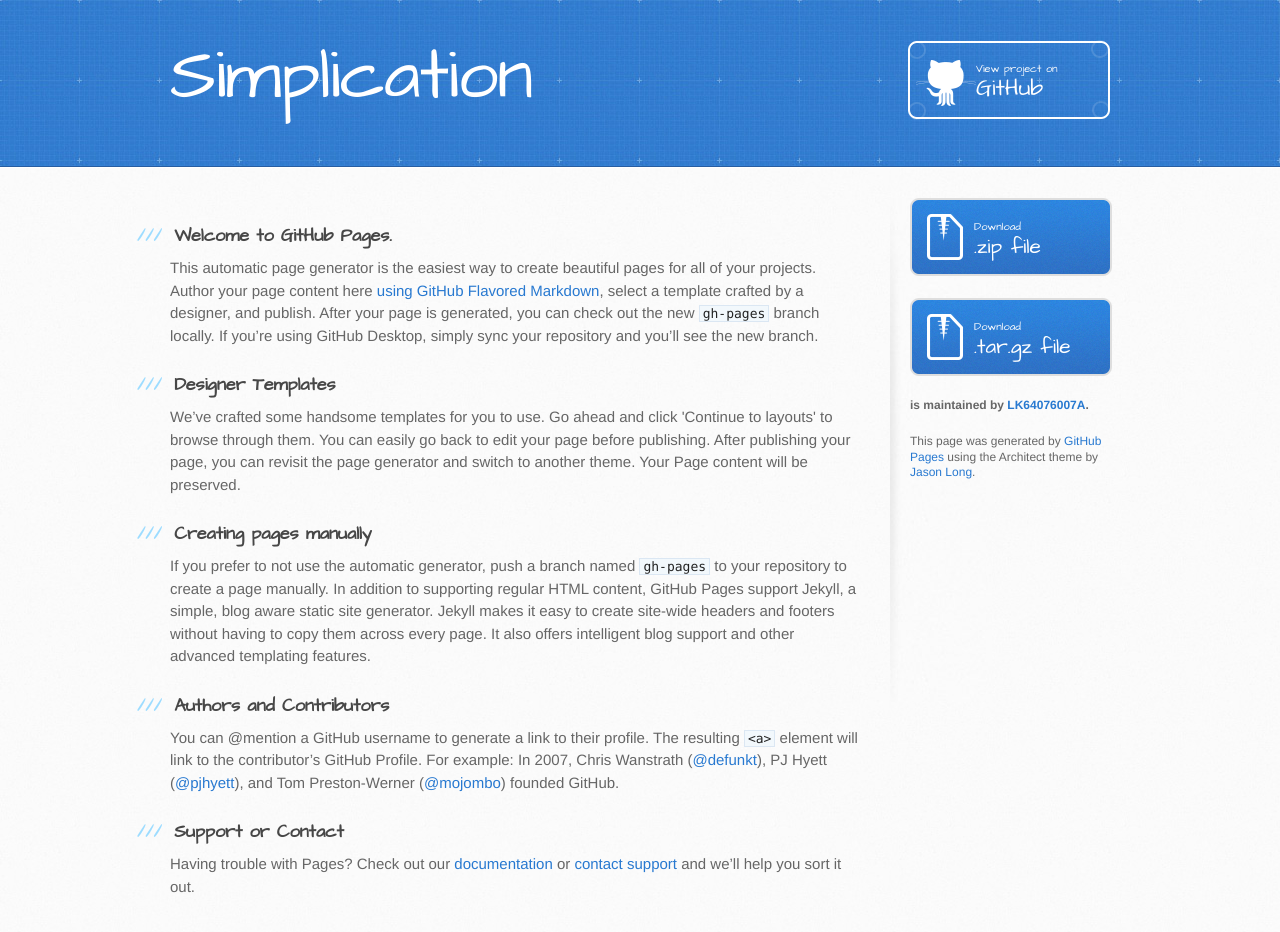
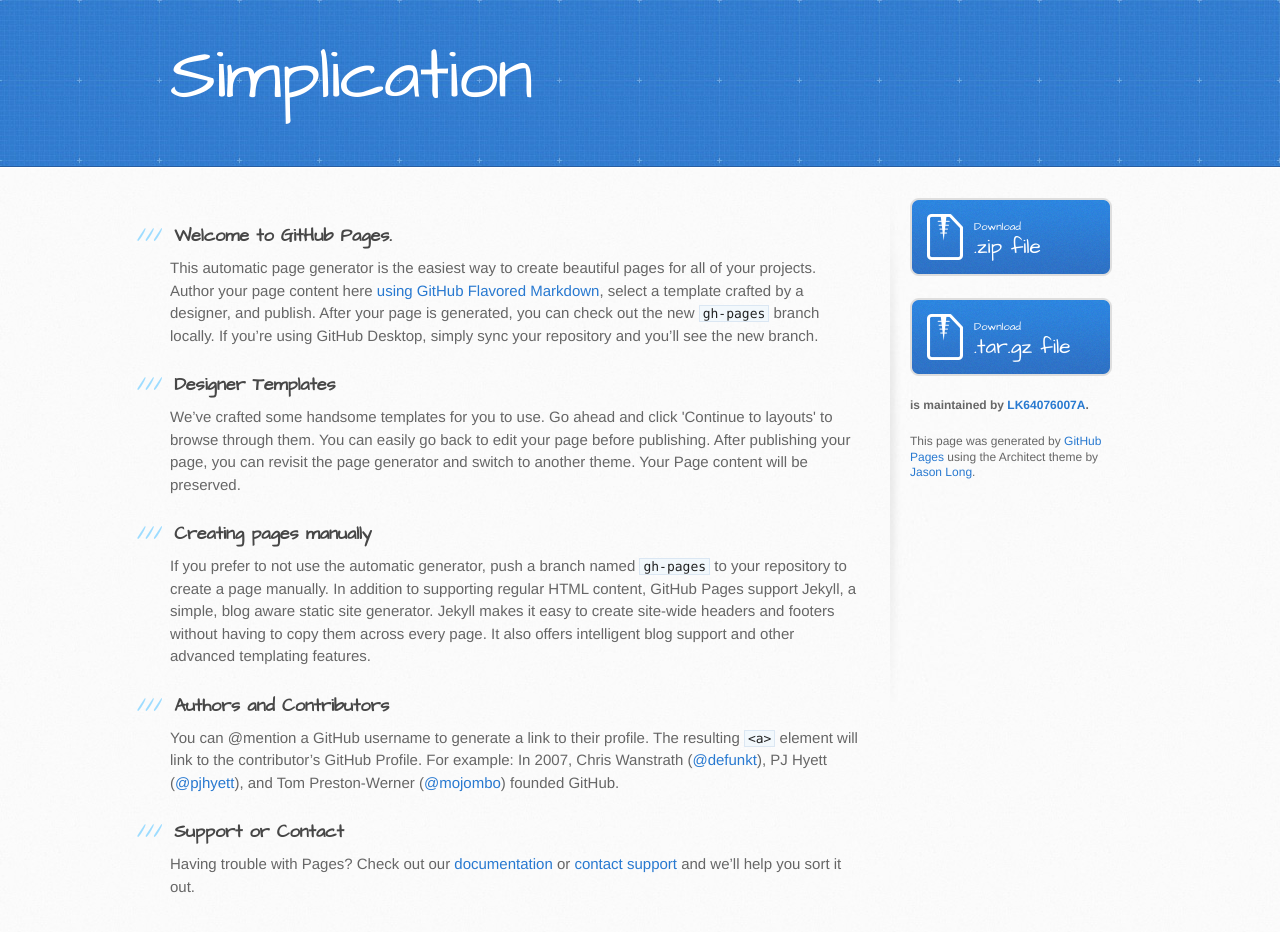
Before and after one commit to LK64076007A/simplication, a plain HTML site: page index.html in a window 1280 px wide. Drawn offline with Linux system fonts and the light colour scheme.

Commit message:
remove Github header advertising

```diff
--- a/index.html
+++ b/index.html
@@ -21,7 +21,6 @@
       <div class="inner">
         <h1>Simplication</h1>
         <h2></h2>
-        <a href="https://github.com/LK64076007A/simplication" class="button"><small>View project on</small> GitHub</a>
       </div>
     </header>
 
```
